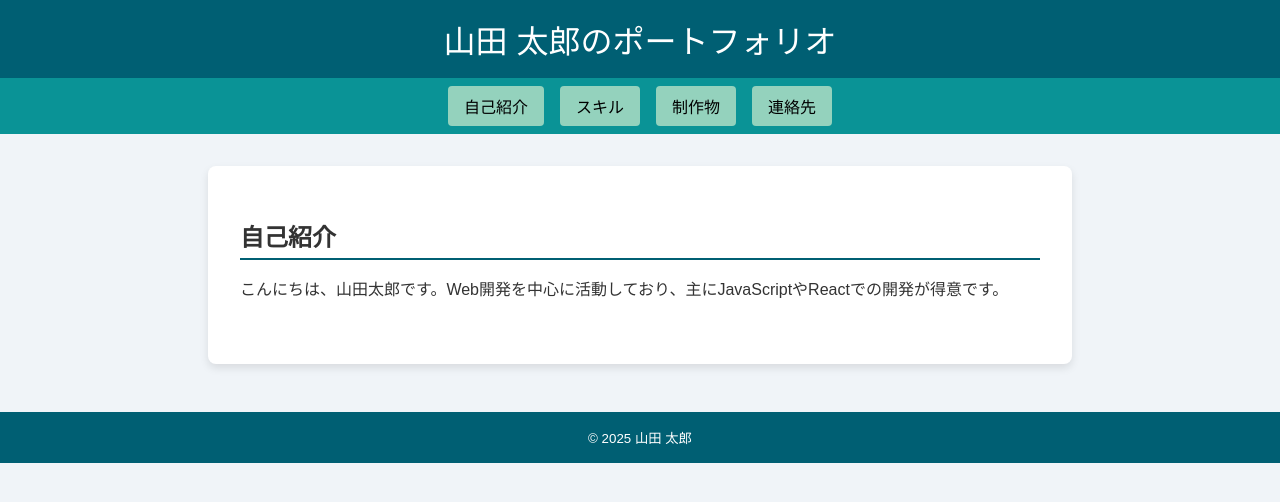
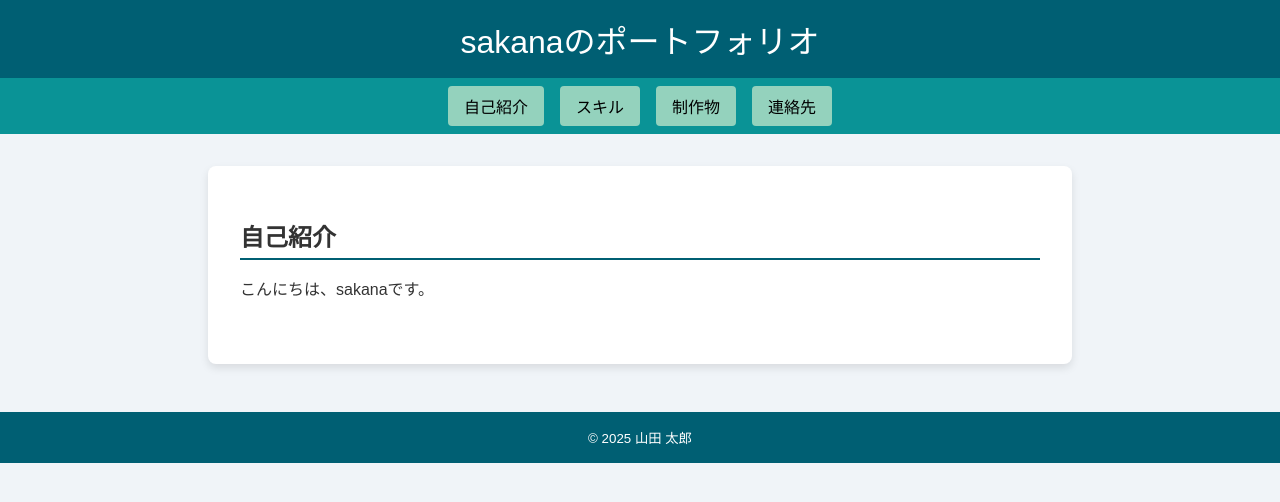
Before and after one commit to sakana14-cyber/sakana14-cyber.github.io, a plain HTML site: page index.html in a window 1280 px wide. Drawn offline with Linux system fonts and the light colour scheme.

Commit message:
Update index.html

```diff
--- a/index.html
+++ b/index.html
@@ -69,7 +69,7 @@
 </head>
 <body>
   <header>
-    <h1>山田 太郎のポートフォリオ</h1>
+    <h1>sakanaのポートフォリオ</h1>
   </header>
   <nav>
     <button data-section="about">自己紹介</button>
@@ -80,7 +80,7 @@
   <main>
     <section id="about" class="content-section">
       <h2>自己紹介</h2>
-      <p>こんにちは、山田太郎です。Web開発を中心に活動しており、主にJavaScriptやReactでの開発が得意です。</p>
+      <p>こんにちは、sakanaです。</p>
     </section>
     <section id="skills" class="content-section" style="display:none;">
       <h2>スキル</h2>
```
